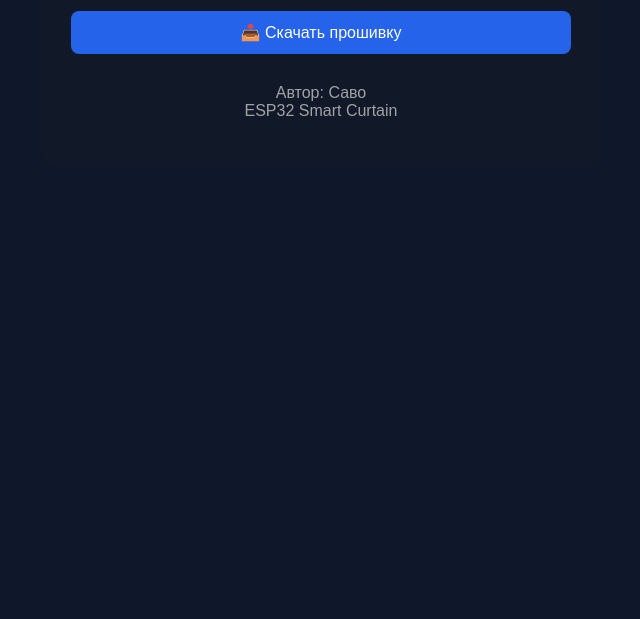
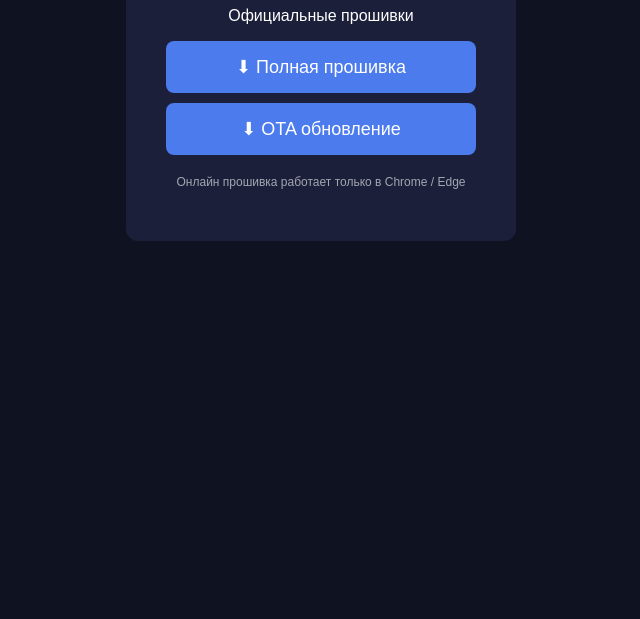
Before and after one commit to savo-o/firmware-esp-smart-blind, a plain HTML site: page docs/index.html in a window 1280 px wide. Shown: the part 181-800 px from the top of the page, without its empty margins (319-959 px from the left). Drawn offline with Linux system fonts and the light colour scheme.

Commit message:
Update index.html

```diff
--- a/docs/index.html
+++ b/docs/index.html
@@ -3,48 +3,73 @@
 <head>
   <meta charset="UTF-8">
   <title>ESP SmartBlind</title>
+
   <style>
     body {
+      background: #0f1220;
+      color: white;
       font-family: Arial;
-      background: #0f172a;
-      color: white;
       text-align: center;
+      padding-top: 60px;
+    }
+
+    .box {
+      background: #1b1f3a;
       padding: 40px;
-    }
-    .box {
-      max-width: 500px;
-      margin: auto;
-      background: #111827;
-      padding: 30px;
+      display: inline-block;
       border-radius: 12px;
     }
-    a {
+
+    a, button {
       display: block;
-      margin: 15px 0;
-      padding: 12px;
-      background: #2563eb;
+      width: 280px;
+      margin: 10px auto;
+      padding: 15px;
+      font-size: 18px;
+      border-radius: 8px;
+      border: none;
+      cursor: pointer;
+      background: #4b7bec;
       color: white;
       text-decoration: none;
-      border-radius: 8px;
     }
-    a:hover {
-      background: #1d4ed8;
+
+    button:hover, a:hover {
+      background: #3867d6;
     }
   </style>
 </head>
+
 <body>
 
-  <div class="box">
-    <h1>ESP SmartBlind</h1>
-    <p>Прошивки проекта</p>
+<div class="box">
+  <h1>ESP SmartBlind</h1>
+  <p>Официальные прошивки</p>
 
-    <a href="firmware.bin">📥 Скачать прошивку</a>
+  <!-- 1 -->
+  <a href="firmware/smartblind-full.bin" download>
+    ⬇ Полная прошивка
+  </a>
 
-    <p style="opacity:0.6; margin-top:30px;">
-      Автор: Саво<br>
-      ESP32 Smart Curtain
-    </p>
-  </div>
+  <!-- 2 -->
+  <a href="firmware/smartblind-ota.bin" download>
+    ⬇ OTA обновление
+  </a>
+
+  <!-- 3 -->
+  <esp-web-install-button
+    manifest="manifest.json">
+  </esp-web-install-button>
+
+  <p style="font-size:12px;opacity:0.6;margin-top:20px">
+    Онлайн прошивка работает только в Chrome / Edge
+  </p>
+</div>
+
+<script
+  type="module"
+  src="https://unpkg.com/esp-web-tools@9/dist/web/install-button.js">
+</script>
 
 </body>
 </html>
```
